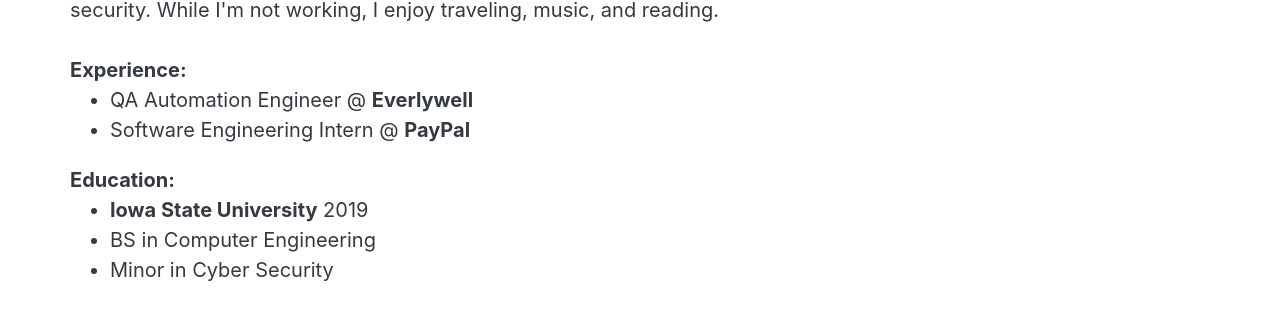
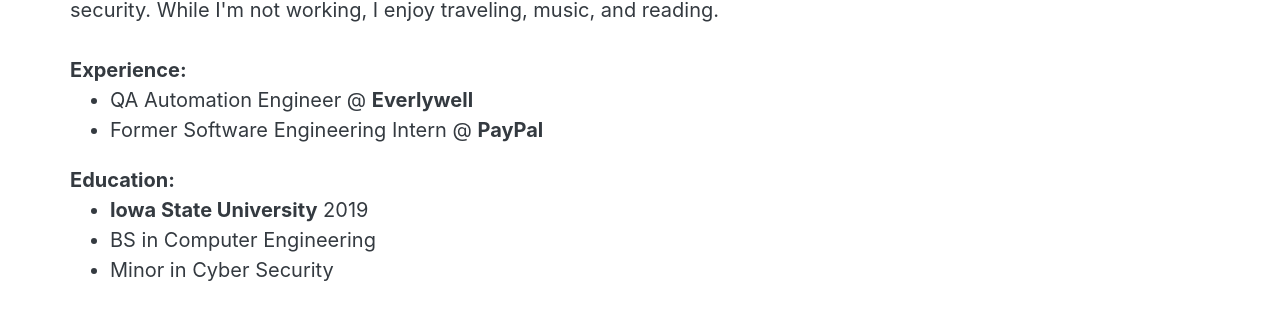
Before and after one commit to takasoft/takasoft.github.io, a Jekyll site: the page built from index.html, in a window 1280 px wide. Shown: the part 330-640 px from the top of the page. Built offline with Jekyll 4.4.1, drawn with Linux system fonts in a browser that asks for light colours.

Commit message:
Update index.html

```diff
--- a/index.html
+++ b/index.html
@@ -23,7 +23,7 @@
     <div class="row">
       <ul>
         <li>QA Automation Engineer @ <b>Everlywell</b></li>
-        <li>Software Engineering Intern @ <b>PayPal</b></li>
+        <li>Former Software Engineering Intern @ <b>PayPal</b></li>
       </ul>
     </div>
 
```
